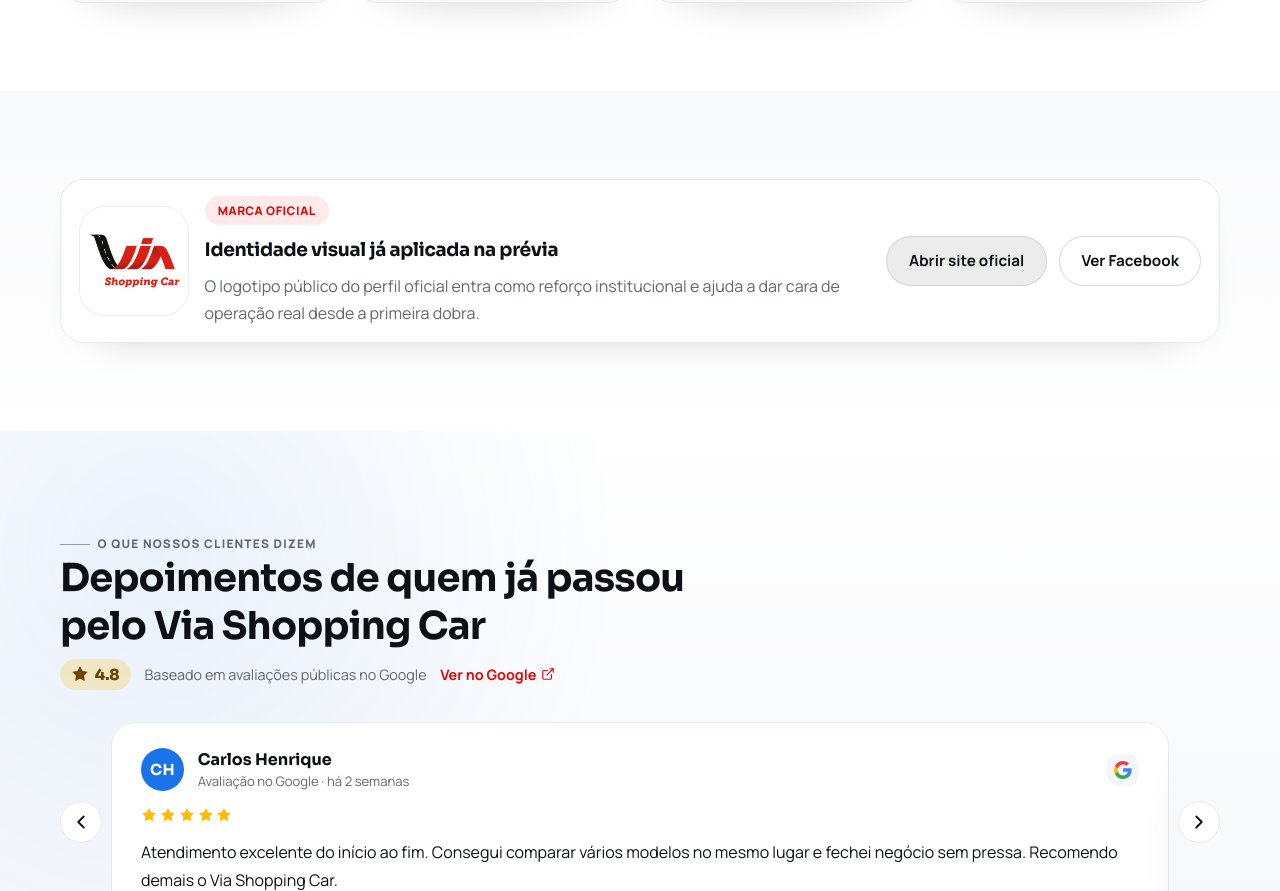
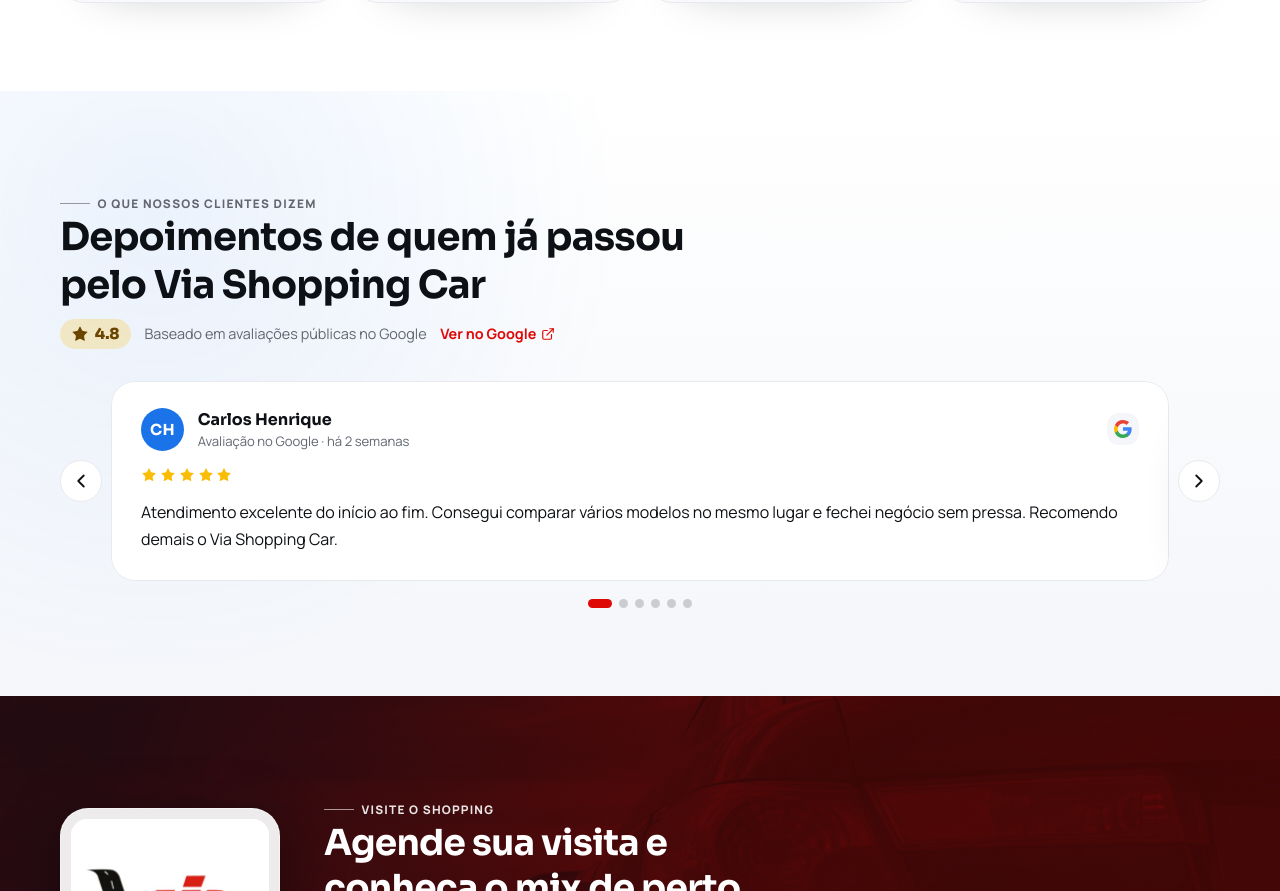
Before and after one commit to mhrzfrota/projeto-vsc, a React (Vite) app in the folder viashoppingcar-react/: page /sobre in a window 1280 px wide. Shown: the part 2480-3371 px from the top of the page. Built offline with nearby package versions, Linux system fonts and the light colour scheme.

Commit message:
feat tela sobre

```diff
--- a/viashoppingcar-react/src/pages/about-page.tsx
+++ b/viashoppingcar-react/src/pages/about-page.tsx
@@ -14,13 +14,11 @@ import {
   aboutHighlights,
   createWhatsappLink,
   customerTestimonials,
-  facebookLink,
   mapsLink,
   publicVerificationNote,
   shoppingAddress,
   shoppingFeatures,
   shoppingGallery,
-  siteLink,
   wazeLink,
   type ShoppingFeature,
   type Testimonial,
@@ -144,32 +142,6 @@ export function AboutPage() {
                 )}
               </article>
             ))}
-          </div>
-        </div>
-      </section>
-
-      <section className="about-brand-section section">
-        <div className="container">
-          <div className="shopping-brand-band reveal">
-            <img src={brandGallery.image} alt={brandGallery.title} loading="lazy" />
-            <div className="shopping-brand-copy">
-              <span className="shopping-brand-tag">{brandGallery.badge}</span>
-              <h3>{brandGallery.title}</h3>
-              <p>{brandGallery.description}</p>
-            </div>
-            <div className="shopping-brand-actions">
-              <a className="btn btn-secondary" href={siteLink} target="_blank" rel="noreferrer">
-                Abrir site oficial
-              </a>
-              <a
-                className="btn btn-outline-light"
-                href={facebookLink}
-                target="_blank"
-                rel="noreferrer"
-              >
-                Ver Facebook
-              </a>
-            </div>
           </div>
         </div>
       </section>
```
